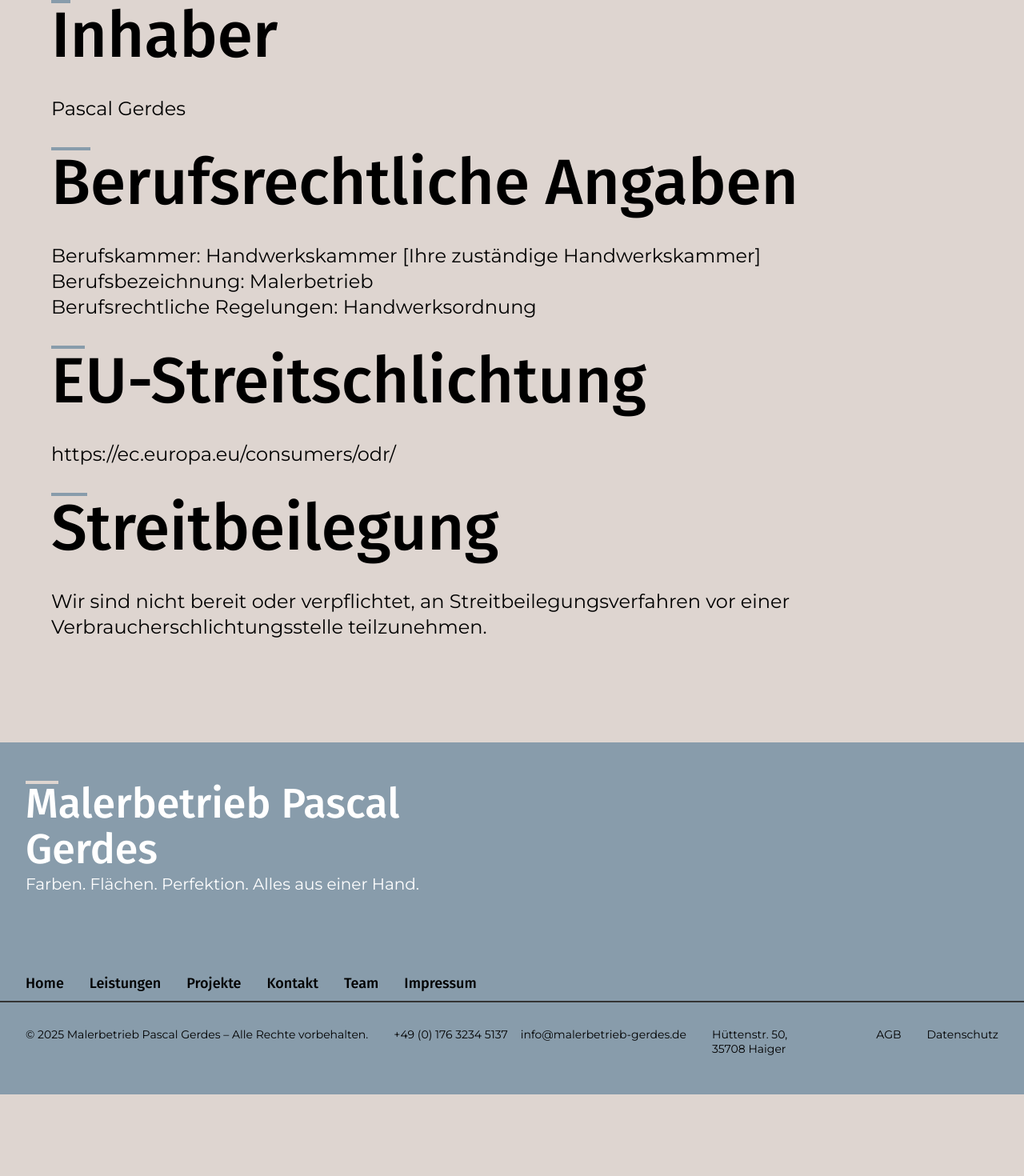
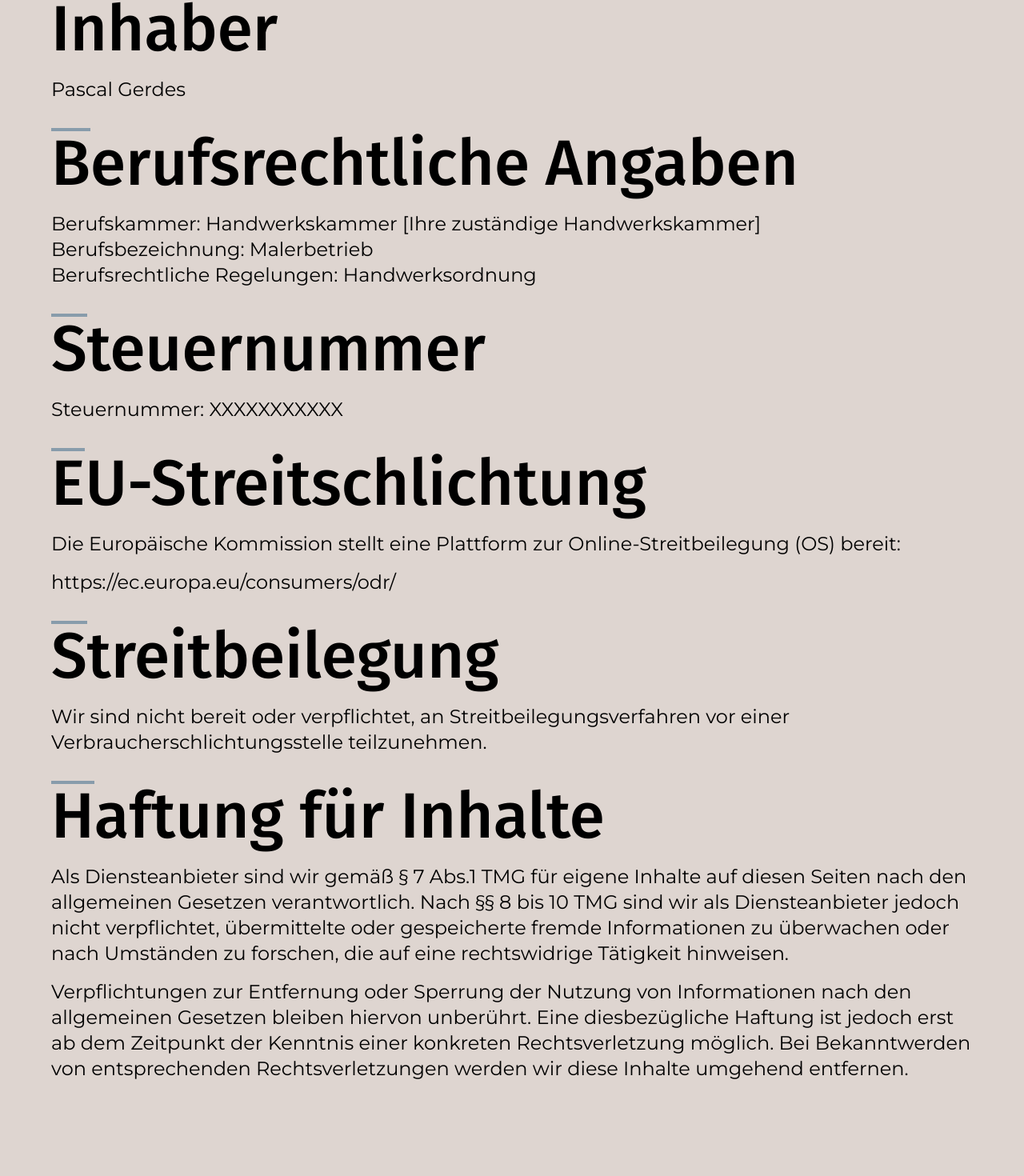
Before and after one commit to KaeSaro/MalerbetriebPG, a Next.js app: page /impressum in a window 1280 px wide. Shown: the part 850-2320 px from the top of the page at 80% size. Before the commit the page ends 2218 px from the top, so only its background shows below. Built offline with nearby package versions, Linux system fonts and the light colour scheme.

Commit message:
imporessum

```diff
--- a/app/impressum/page.js
+++ b/app/impressum/page.js
@@ -7,16 +7,18 @@ import Link from "next/link";
 export default function Impressum() {
   return (
     <Content>
-      <div className="flex flex-col space-y-12">
-        <div className="space-y-6">
+      <div className="flex flex-col space-y-16">
+        {/* Header Section */}
+        <div className="flex flex-col space-y-6">
           <Title withStroke>Impressum</Title>
           <RegularText textColor="text-[#889cab]" isBold>
             Transparenz ist uns wichtig.
           </RegularText>
         </div>
 
-        <div className="space-y-8">
-          <div className="space-y-8">
+        <div className="flex flex-col space-y-8">
+          {/* Angaben gemäß § 5 TMG */}
+          <div className="space-y-4">
             <Title withStroke>Angaben gemäß § 5 TMG</Title>
             <RegularText>
               Malerbetrieb Pascal Gerdes
@@ -27,20 +29,21 @@ export default function Impressum() {
             </RegularText>
           </div>
 
-          <div className="space-y-8">
+          {/* Kontakt */}
+          <div className="space-y-4">
             <Title withStroke>Kontakt</Title>
-          </div>
-          <div className="space-y-2">
             <RegularText>Telefon: +49 (0) 176 3234 5137</RegularText>
             <RegularText>E-Mail: info@malerbetrieb-gerdes.de</RegularText>
           </div>
 
-          <div className="space-y-8">
+          {/* Inhaber */}
+          <div className="space-y-4">
             <Title withStroke>Inhaber</Title>
             <RegularText>Pascal Gerdes</RegularText>
           </div>
 
-          <div className="space-y-8">
+          {/* Berufsrechtliche Angaben */}
+          <div className="space-y-4">
             <Title withStroke>Berufsrechtliche Angaben</Title>
             <RegularText>
               Berufskammer: Handwerkskammer [Ihre zuständige Handwerkskammer]
@@ -51,26 +54,57 @@ export default function Impressum() {
             </RegularText>
           </div>
 
-          <div className="space-y-8">
+          {/* Steuernummer */}
+          <div className="space-y-4">
+            <Title withStroke>Steuernummer</Title>
+            <RegularText>Steuernummer: XXXXXXXXXXX</RegularText>
+          </div>
+
+          {/* EU-Streitschlichtung */}
+          <div className="space-y-4">
             <Title withStroke>EU-Streitschlichtung</Title>
+            <RegularText>
+              Die Europäische Kommission stellt eine Plattform zur Online-Streitbeilegung (OS) bereit:
+            </RegularText>
             <Link
               href="https://ec.europa.eu/consumers/odr/"
               target="_blank"
               rel="noopener noreferrer"
-              className="inline-block rounded-lg ml-[-8px] px-2 py-0 transition-all duration-300 ease-in-out cursor-pointer hover:bg-[#889cab] hover:text-white [&>p]:!text-[16px] md:[&>p]:!text-[20px] lg:[&>p]:!text-[24px]"
+              className="inline-block text-[#889cab] hover:underline"
             >
               <RegularText>https://ec.europa.eu/consumers/odr/</RegularText>
             </Link>
           </div>
 
-          <div className="space-y-8">
+          {/* Streitbeilegung */}
+          <div className="space-y-4">
             <Title withStroke>Streitbeilegung</Title>
             <RegularText>
-              Wir sind nicht bereit oder verpflichtet, an
-              Streitbeilegungsverfahren vor einer Verbraucherschlichtungsstelle
-              teilzunehmen.
+              Wir sind nicht bereit oder verpflichtet, an Streitbeilegungsverfahren vor einer
+              Verbraucherschlichtungsstelle teilzunehmen.
             </RegularText>
           </div>
+
+          {/* Haftung für Inhalte */}
+          <div className="space-y-4">
+            <Title withStroke>Haftung für Inhalte</Title>
+            <RegularText>
+              Als Diensteanbieter sind wir gemäß § 7 Abs.1 TMG für eigene Inhalte auf diesen Seiten nach den
+              allgemeinen Gesetzen verantwortlich. Nach §§ 8 bis 10 TMG sind wir als Diensteanbieter jedoch nicht
+              verpflichtet, übermittelte oder gespeicherte fremde Informationen zu überwachen oder nach Umständen zu
+              forschen, die auf eine rechtswidrige Tätigkeit hinweisen.
+            </RegularText>
+            <RegularText>
+              Verpflichtungen zur Entfernung oder Sperrung der Nutzung von Informationen nach den allgemeinen
+              Gesetzen bleiben hiervon unberührt. Eine diesbezügliche Haftung ist jedoch erst ab dem Zeitpunkt der
+              Kenntnis einer konkreten Rechtsverletzung möglich. Bei Bekanntwerden von entsprechenden
+              Rechtsverletzungen werden wir diese Inhalte umgehend entfernen.
+            </RegularText>
+          </div>
+
+
+
+
         </div>
       </div>
     </Content>
```
